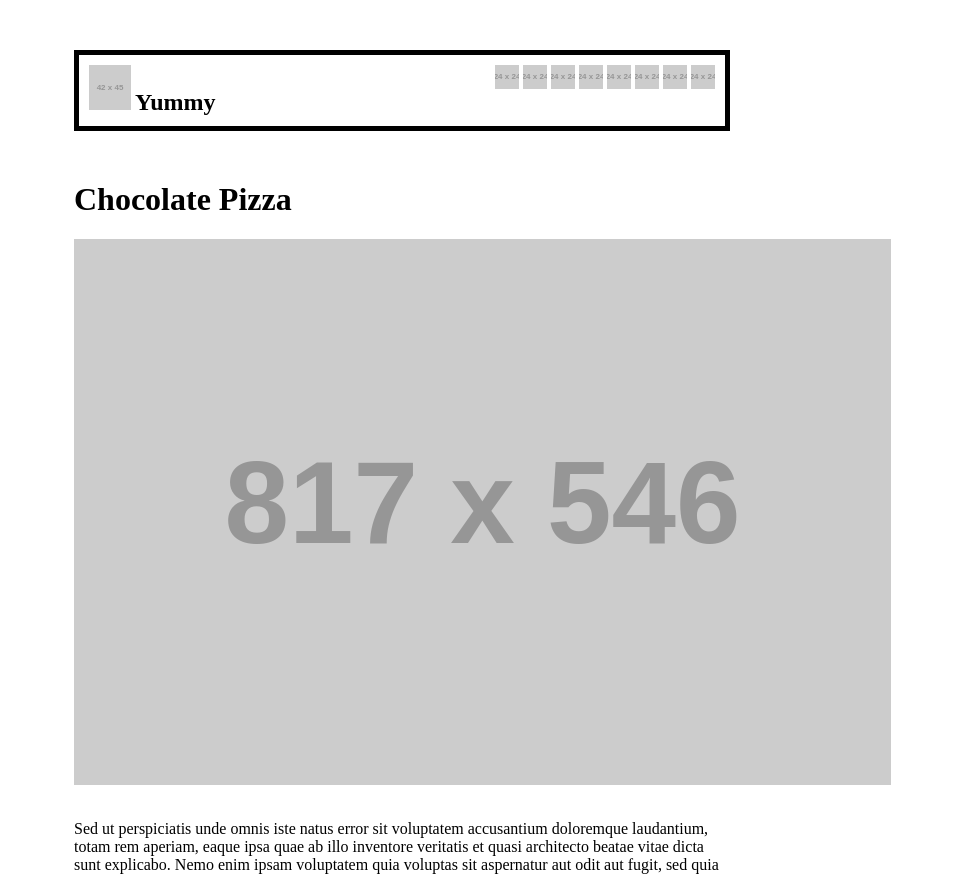
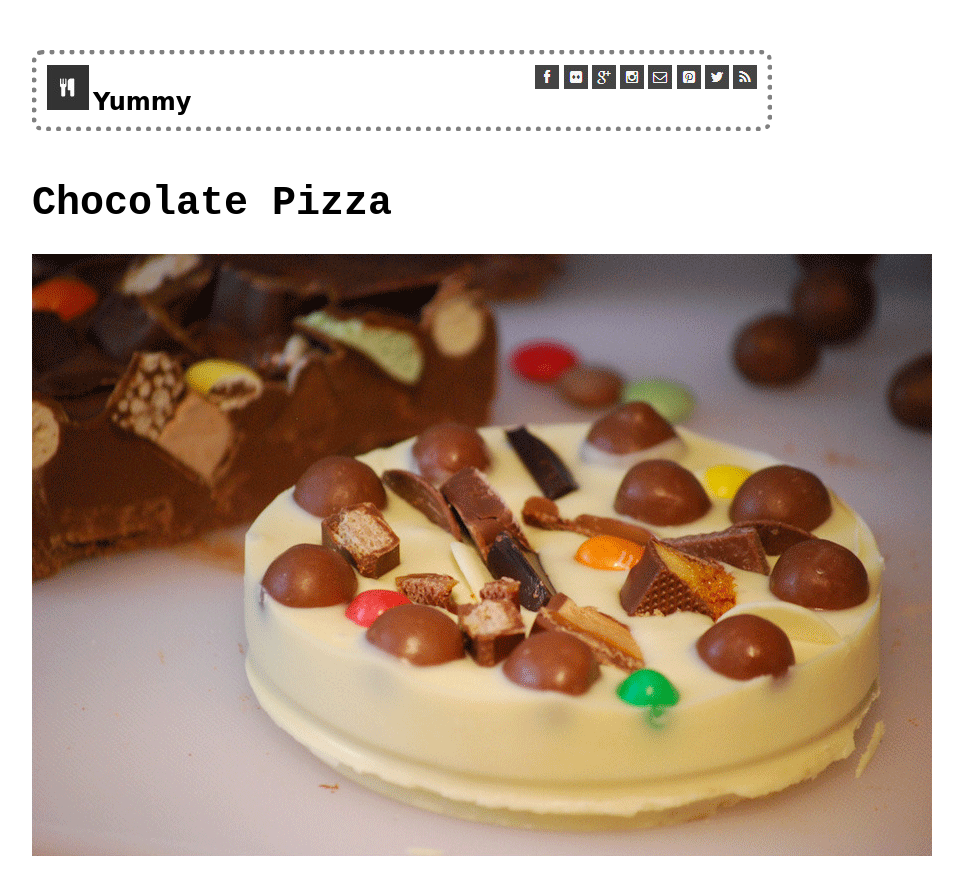
Before and after one commit to ryanforstie/chocolate-pizza-lab, a plain HTML site: page index.html in a window 1280 px wide. Shown: the top 874 px of the page, without its empty margins (238-1201 px from the left). Drawn offline with Linux system fonts and the light colour scheme; placeholder pictures from the web are drawn by us.

Commit message:
Almost fisnished

```diff
--- a/index.html
+++ b/index.html
@@ -9,17 +9,17 @@
   <body>
     <header>
       <nav class="imageleft">
-    <img src="http://placehold.it/42x45/000">
+    <img src="img/header-pics/logo(42x45).png">
     <h2>Yummy</h2>
     <div class="imageright">
-      <img src="http://placehold.it/24x24/000">
-      <img src="http://placehold.it/24x24/000">
-      <img src="http://placehold.it/24x24/000">
-      <img src="http://placehold.it/24x24/000">
-      <img src="http://placehold.it/24x24/000">
-      <img src="http://placehold.it/24x24/000">
-      <img src="http://placehold.it/24x24/000">
-      <img src="http://placehold.it/24x24/000">
+      <img src="img/header-pics/fb-icon(24x24).png">
+      <img src="img/header-pics/flic-icon(25x24).png">
+      <img src="img/header-pics/gp-icon(24x24).png">
+      <img src="img/header-pics/insta-icon(24x24).png">
+      <img src="img/header-pics/mail-icon(24x24).png">
+      <img src="img/header-pics/pint-icon(25x24).png">
+      <img src="img/header-pics/twit-icon(24x24).png">
+      <img src="img/header-pics/rss-icon(24x24).png">
     </div>
   </nav>
     </header>
@@ -27,7 +27,7 @@
     <main>
       <div class="box1">
         <h1>Chocolate Pizza</h1>
-        <img src="http://placehold.it/817x546/000">
+        <img src="img/choco-pizza(817x546).png">
       </div>
 
       <div class="box2">
@@ -37,11 +37,11 @@
       </div>
 
       <div class="box3">
-        <img src="http://placehold.it/817x277/000">
+        <img src="img/list-bg(817x277).png">
       </div>
 
       <div class="box4">
-        <img src="http://placehold.it/71x68/000">
+        <img src="img/women-face(71x68).png">
         <h3>Sarah Huotari:</h3>
         <p>Awesome cook, baker, mom, cleaner, scrubber, and everything else.</p>
         <button>Share Recipe</buttom>
--- a/style.css
+++ b/style.css
@@ -1,21 +1,31 @@
 body {
-  margin: 50px 312px;
+  margin: 50px 270px;
 }
 
 header {
-  border: 5px solid black;
+  border: 5px dotted gray;
   padding: 10px;
   margin-bottom: 50px;
+  border-radius: 10px;
 }
 header h2 {
   display: inline;
+  font-family: cursive;
 }
 .imageright {
   float: right;
 }
 
+.box1 h1 {
+  font-weight: bolder;
+  font-family: monospace;
+  font-size: 40px;
+}
 .box2 {
   padding-top: 15px;
+}
+.box2 p {
+  font-family: sans-serif;
 }
 .box3 {
   padding-top: 15px;
```
Also changed, not shown: img/print-icon(13x10).png (renamed from img/header-pics/print-icon(13x10).png), img/small-logo(31x33).png (renamed from img/header-pics/small-logo(31x33).png).
